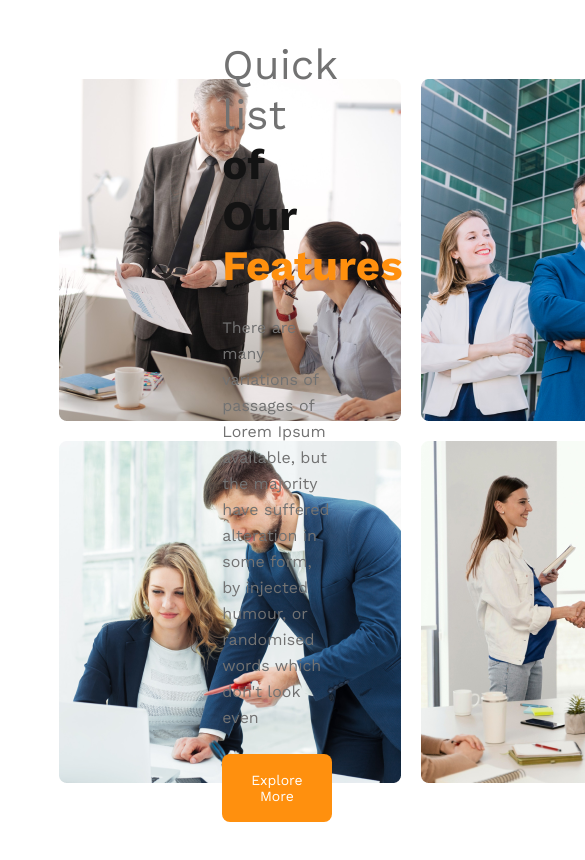
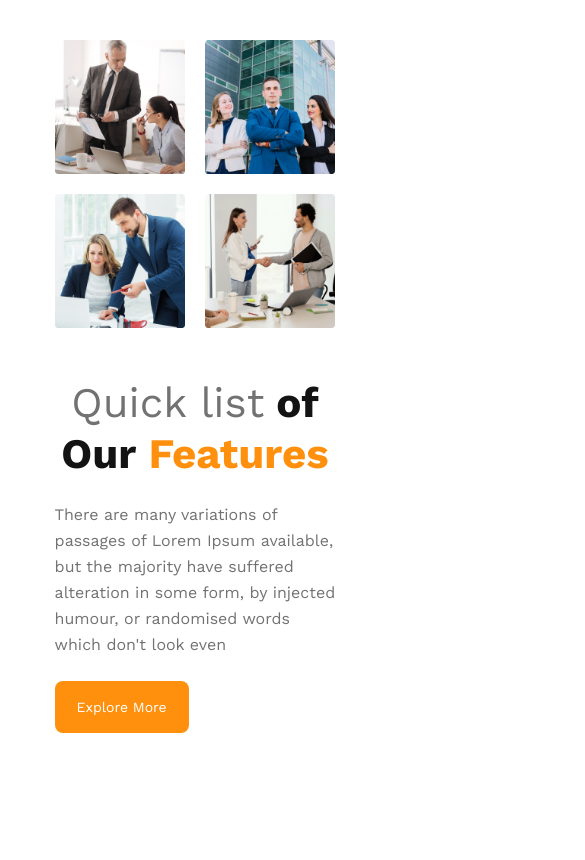
Before and after one commit to Sayed-Anawer/g3-architects-website, a plain HTML site: page index.html in a window 390 px wide. Shown: the part 820-1680 px from the top of the page, 585 px wide, since content can reach past the window. Drawn offline with nearby package versions, Linux system fonts and the light colour scheme.

Commit message:
Features section responsive done

```diff
--- a/index.html
+++ b/index.html
@@ -40,7 +40,8 @@
       </div>
     </header>
     <!-- Banner Section End -->
-    <main>
+    <!-- Featured Section Start -->
+
       <section class="featured">
         <div class="features-card">
           <div class="image"><img src="./images/team1.png" alt=""></div>
@@ -54,7 +55,9 @@
           <button class="explore-btn">Explore More</button>
         </div>
       </section>
-    </main>
+
+    <!-- Featured Section End -->
+
     <footer></footer>
   </body>
 </html>
--- a/style.css
+++ b/style.css
@@ -121,6 +121,64 @@ text-align: center;
 }
 /* Header section end  */
 
+
+/* Featured section  */
+
+.featured{
+    display: flex;
+    justify-content: space-between;
+    align-items: center;
+    max-width: 70%;
+    margin: 100px auto;
+}
+.features-card{
+    display: grid;
+    grid-template-columns: repeat(2, 1fr);
+    gap: 20px;
+    width: 40%;
+}
+.features-card .image{
+    width: 342px;
+    height: 342px;
+}
+.features-card .image img{
+    width: 100%;
+    height: 100%;
+}
+.feature-content{
+    width: 40%;
+}
+
+.feature-content h2{
+    font-family: Work Sans;
+    font-size: 42px;
+    line-height: 1.2;
+    margin-bottom: 1rem;
+    text-align: left;
+}
+
+.feature-content p{
+    color: rgb(114, 114, 114);
+    font-family: Work Sans;
+    font-size: 16px;
+    font-weight: 400;
+    line-height: 26px;
+    letter-spacing: 0%;
+    text-align: left;
+    margin: 23px 0;
+    font-size: clamp(1rem, 2.5vw, 1.2rem);
+
+}
+
+
+
+
+
+
+
+
+
+
 @media screen and (max-width:576px) {
     header{
         width: 100vw;
@@ -173,56 +231,40 @@ text-align: center;
             background: rgb(255, 144, 14);
             text-align: center;
         }
-}
 
         /* Featured section  */
 
         .featured{
             display: flex;
+            flex-direction: column;
             justify-content: space-between;
             align-items: center;
-    max-width: 70%;
+            max-width: 90vw;
             margin: 100px auto;
         }
+
         .features-card{
-    display: grid;
-    grid-template-columns: repeat(2, 1fr);
-    gap: 20px;
-    width: 40%;
+
+            width: 80%;
         }
+
         .features-card .image{
-    width: 342px;
-    height: 342px;
+            width: auto;
+            height: auto;
         }
-.features-card .image img{
+        /* .features-card .image img{
             width: 100%;
             height: 100%;
+        } */
+        .feature-content{
+            margin: 50px 0;
+            width: 80%;
         }
-.feature-content{
-    width: 40%;
-}
-
         .feature-content h2{
             font-family: Work Sans;
             font-size: 42px;
             line-height: 1.2;
             margin-bottom: 1rem;
-    text-align: left;
+            text-align: center;
         }
-
-.feature-content p{
-    color: rgb(114, 114, 114);
-    font-family: Work Sans;
-    font-size: 16px;
-    font-weight: 400;
-    line-height: 26px;
-    letter-spacing: 0%;
-    text-align: left;
-    margin: 23px 0;
-    font-size: clamp(1rem, 2.5vw, 1.2rem);
-
 }
-
-@media screen and {
-
-}
```
Lines whose indentation alone changed are shown as unchanged.
